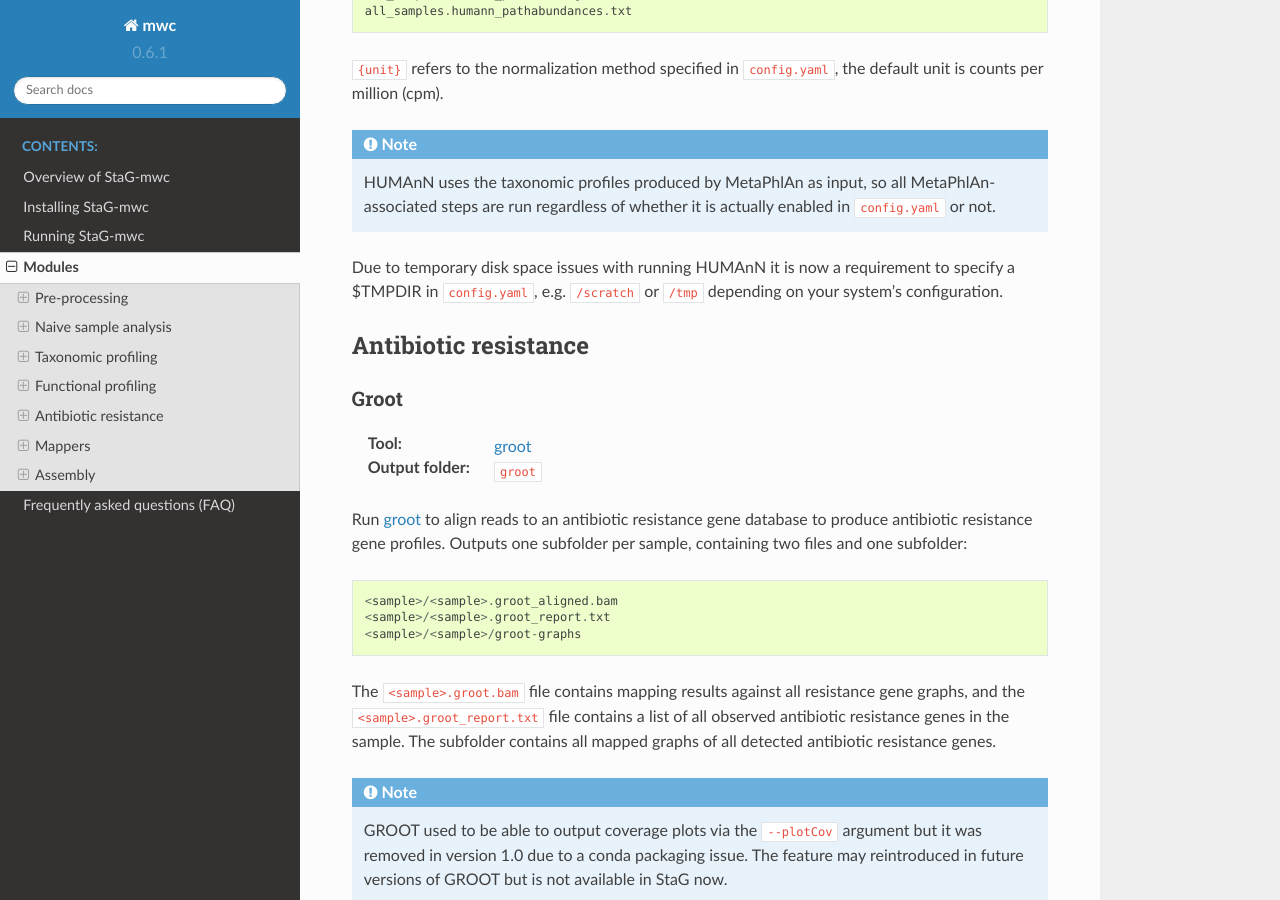
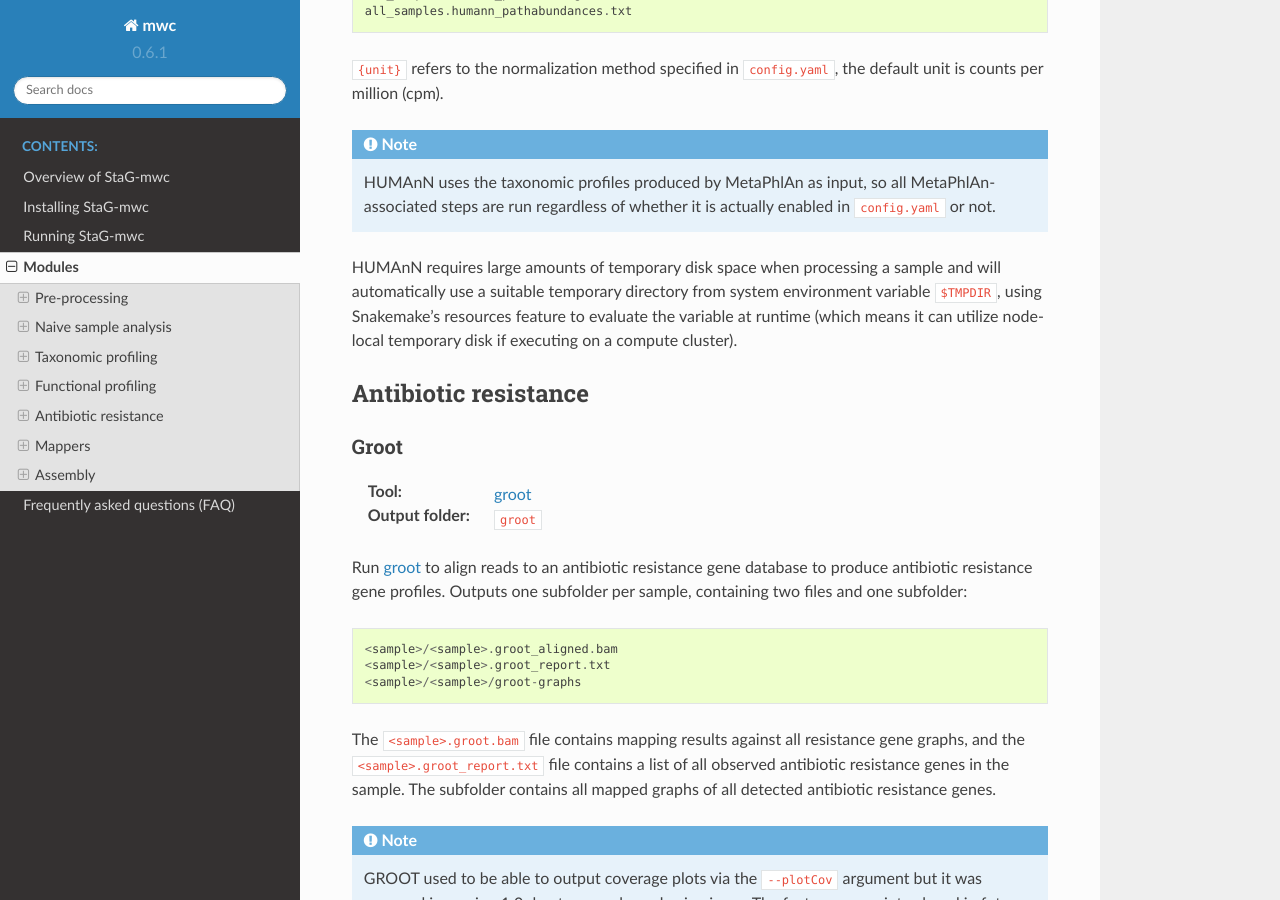
Before and after one commit to ctmrbio/stag-mwc, a Sphinx documentation site: the page built from docs/source/modules.rst, in a window 1280 px wide and 900 px high, scrolled down 5113 px. Built offline with Sphinx 7.4.7 and the Read the Docs theme 2.0.0, drawn with Linux system fonts in a browser that asks for light colours.

Commit message:
Use resources.tmpdir

```diff
--- a/docs/source/modules.rst
+++ b/docs/source/modules.rst
@@ -261,9 +261,11 @@ the default unit is counts per million (cpm).
    so all MetaPhlAn-associated steps are run regardless of whether it is actually
    enabled in ``config.yaml`` or not.
 
-Due to temporary disk space issues with running HUMAnN it is now a requirement
-to specify a $TMPDIR in ``config.yaml``, e.g. ``/scratch`` or ``/tmp`` depending
-on your system's configuration.
+HUMAnN requires large amounts of temporary disk space when processing a sample
+and will automatically use a suitable temporary directory from system
+environment variable ``$TMPDIR``, using Snakemake's resources feature to
+evaluate the variable at runtime (which means it can utilize node-local
+temporary disk if executing on a compute cluster).
 
 
 Antibiotic resistance
```
Also changed, not shown: CHANGELOG.md (+5 -6 lines), 2 other files.
